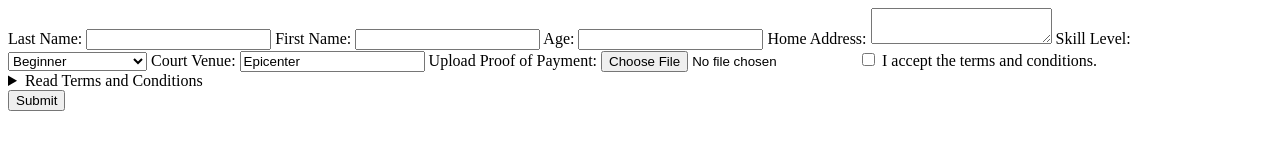
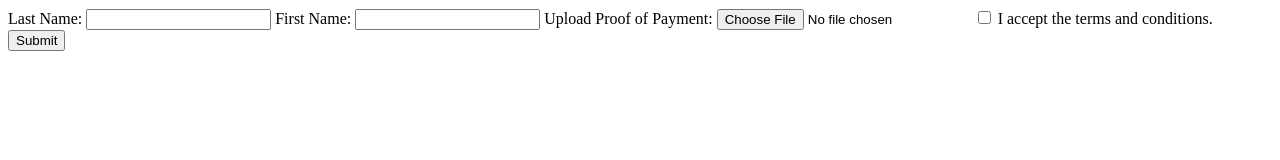
Before and after one commit to dodoifunelas/legacy-registration, a plain HTML site: page index.html in a window 1280 px wide. Drawn offline with Linux system fonts and the light colour scheme.

Commit message:
Add files via upload

```diff
--- a/index.html
+++ b/index.html
@@ -10,39 +10,31 @@
 </head>
 <body>
   <form id="registrationForm" enctype="multipart/form-data">
-    <!-- Your form fields go here -->
+  <!-- Your other fields here -->
+
   <label>Last Name:</label>
   <input type="text" name="LastName" required />
+
   <label>First Name:</label>
   <input type="text" name="FirstName" required />
-    <label>Age:</label>
-    <input type="number" name="Age" required />
-    <label>Home Address:</label>
-    <textarea name="Address" required></textarea>
-    <label>Skill Level:</label>
-    <select name="SkillLevel" required>
-      <option>Beginner</option>
-      <option>Advanced Beginner</option>
-      <option>Intermediate</option>
-      <option>Advanced</option>
-    </select>
-    <label>Court Venue:</label>
-    <input type="text" value="Epicenter" name="Venue" readonly />
+
+  <!-- Other fields -->
+
   <label>Upload Proof of Payment:</label>
   <input type="file" name="PaymentProof" id="paymentProof" required />
+
+  <!-- Terms and Conditions checkbox -->
   <label>
     <input type="checkbox" name="terms" required />
     I accept the terms and conditions.
   </label>
-    <details>
-      <summary>Read Terms and Conditions</summary>
-      <pre>1. Registration and Payment...</pre>
-    </details>
+
   <button type="submit" class="submit-btn">Submit</button>
 </form>
 
 <script>
   const form = document.getElementById('registrationForm');
+
   form.addEventListener('submit', async function(e) {
     e.preventDefault();
 
@@ -61,7 +53,6 @@
       return;
     }
 
-      // Collect form data and append the file to FormData object
     const formData = new FormData();
     formData.append("LastName", form.elements["LastName"].value);
     formData.append("FirstName", form.elements["FirstName"].value);
@@ -69,12 +60,11 @@
     formData.append("Address", form.elements["Address"].value);
     formData.append("SkillLevel", form.elements["SkillLevel"].value);
     formData.append("Venue", form.elements["Venue"].value);
-      formData.append("PaymentProof", fileInput.files[0]); // Append the file
+    formData.append("PaymentProof", fileInput.files[0]);  // Append the file
 
     const scriptURL = "https://script.google.com/macros/s/AKfycbx_TrKh1_DKSmpnf48qRCf92Ry4mMiTAnKJLjS9X9U9kIZI4fvikNGwE7kVMaMzXCpvbw/exec";
 
     try {
-        // Send formData (not JSON) to the server
       const response = await fetch(scriptURL, {
         method: "POST",
         body: formData
@@ -82,7 +72,7 @@
 
       if (response.ok) {
         alert("Registration submitted successfully!");
-          form.reset(); // Reset the form
+        form.reset();  // Reset the form
       } else {
         alert("There was an error submitting the form.");
       }
```
Lines whose indentation alone changed are shown as unchanged.
